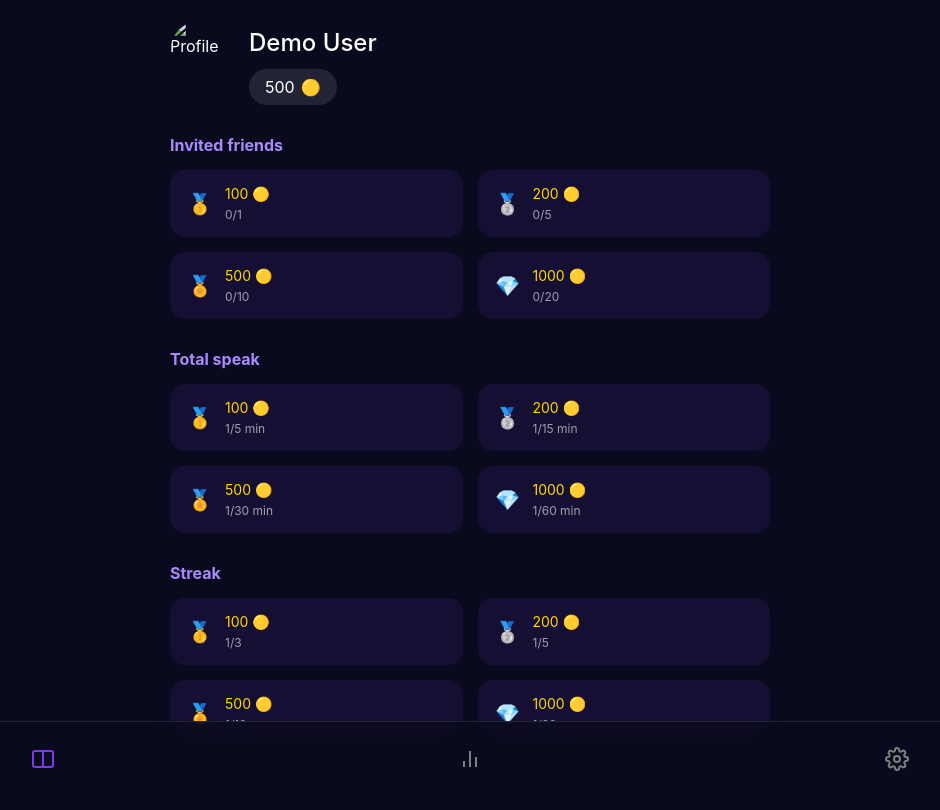
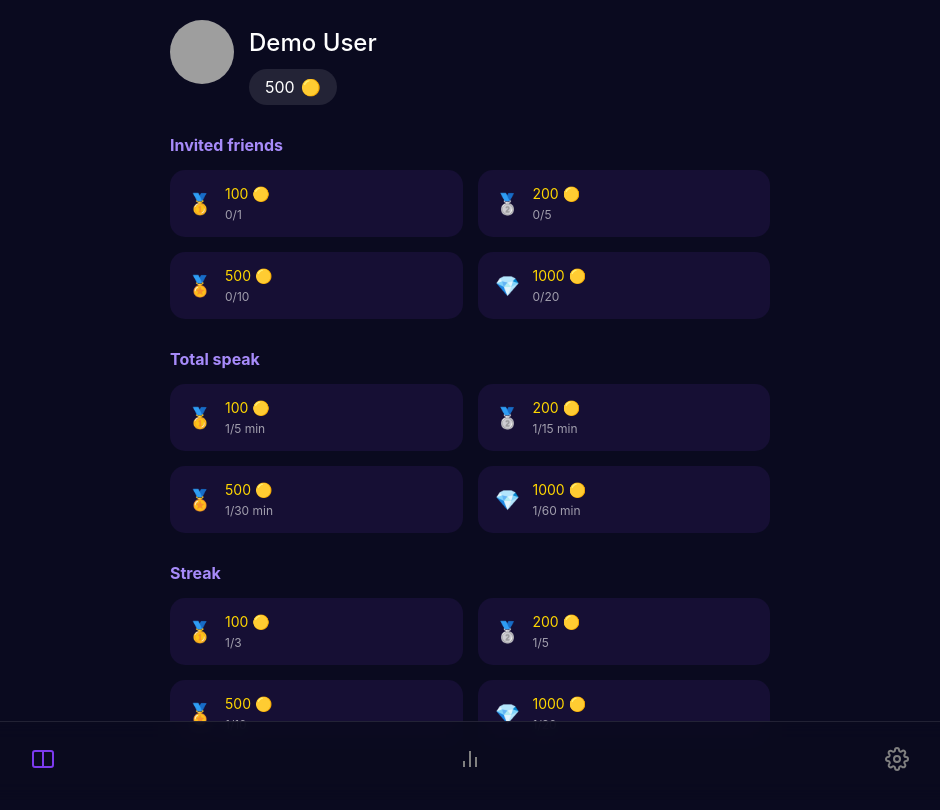
Before and after one commit to Mizazavr/web-app, a plain HTML site: page achiements.html in a window 1280 px wide. Shown: the whole page, without its empty margins (170-1110 px from the left). Drawn offline with Linux system fonts and the light colour scheme; the site is published under a folder, as on GitHub Pages, so addresses that start at the root find nothing.

Commit message:
Update achiements.html

```diff
--- a/achiements.html
+++ b/achiements.html
@@ -9,7 +9,7 @@
 <body>
     <div class="container">
         <div class="profile">
-            <img src="/image/student_avatar.png" alt="Profile" class="profile-pic">
+            <img src="image/student_avatar.png" alt="Profile" class="profile-pic">
             <div class="profile-info">
                 <div class="username">Demo User</div>
                 <div class="coins-bar">
```
